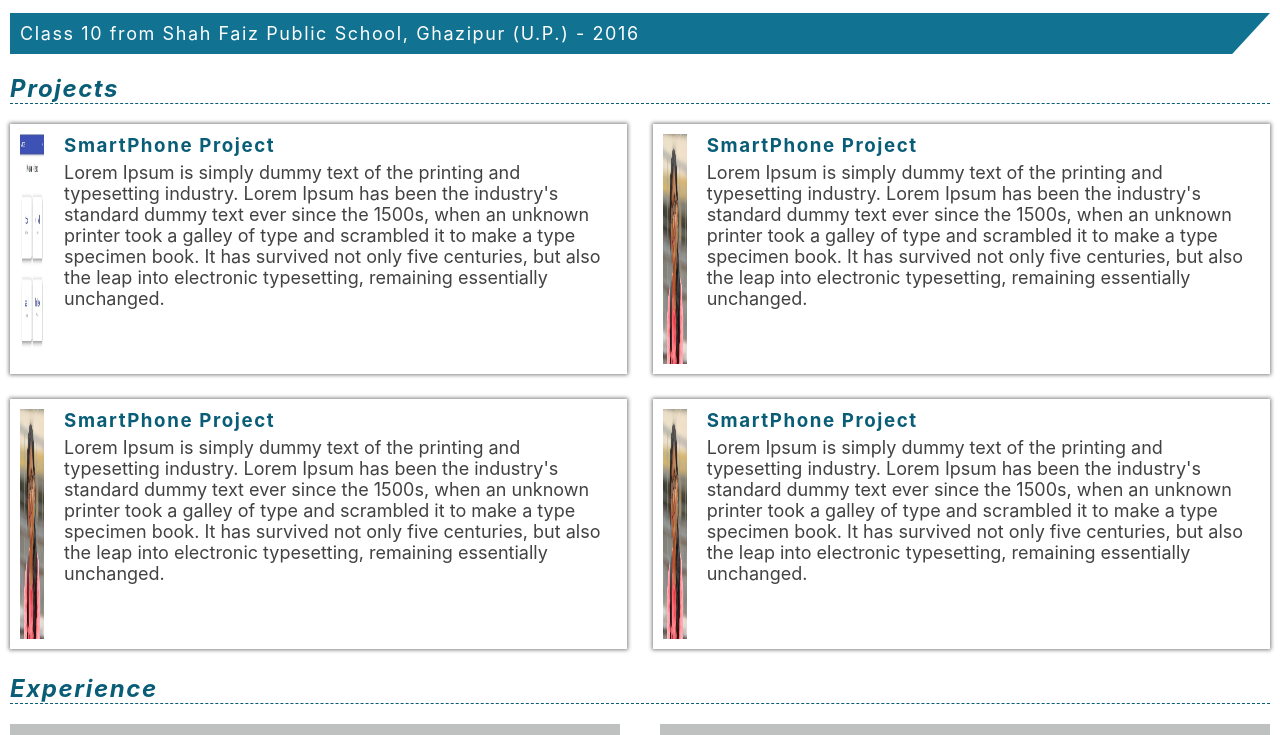
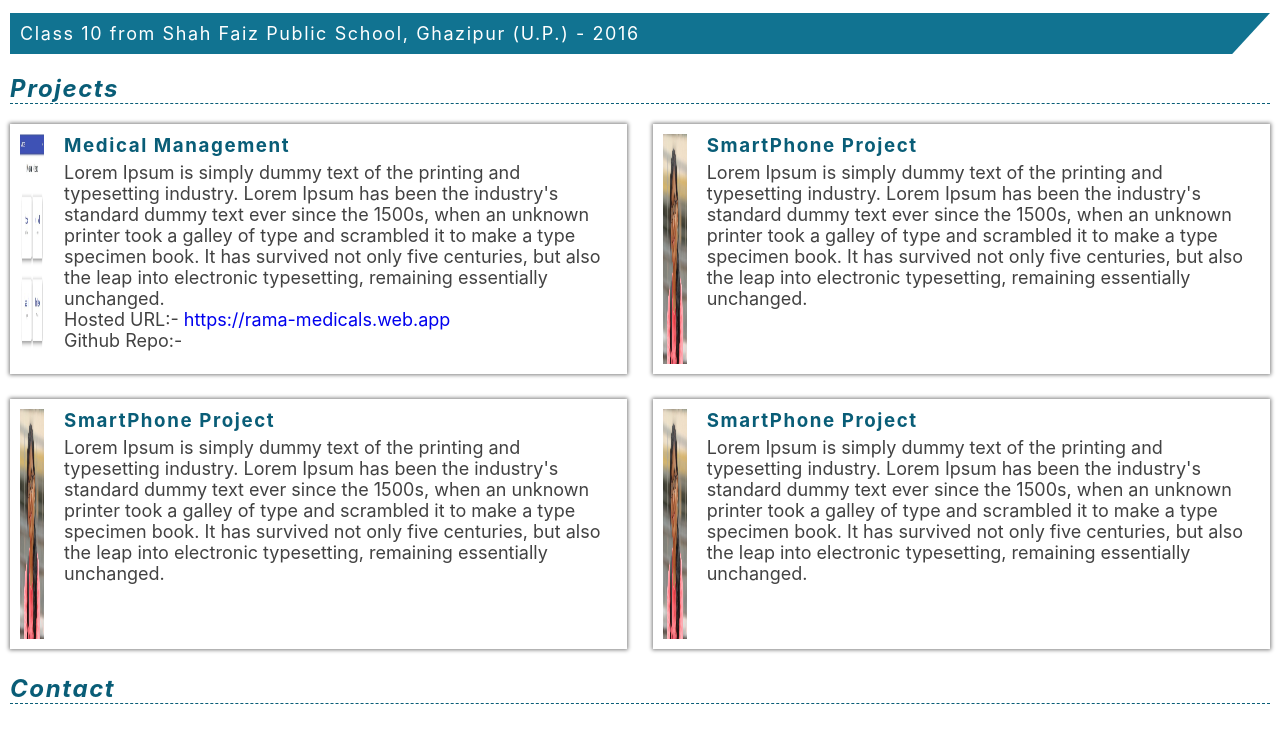
Before and after one commit to priya-singh07/Portfolio, a React (Create React App) app in the folder client/: page / in a window 1280 px wide. Shown: the part 1000-1735 px from the top of the page. Built offline with nearby package versions, Linux system fonts and the light colour scheme.

Commit message:
project edit

```diff
--- a/client/package.json
+++ b/client/package.json
@@ -13,6 +13,7 @@
     "react-router-dom": "^6.2.1",
     "react-scripts": "5.0.0",
     "react-scroll": "^1.8.4",
+    "react-scrolling-nav": "^1.1.5",
     "typewriter-effect": "^2.18.2",
     "web-vitals": "^2.1.2"
   },
--- a/client/src/App.js
+++ b/client/src/App.js
@@ -34,7 +34,7 @@ function App() {
 
   <Routes>
 
-    <Route exact path="/" element = {[<Header/>,<About/>,<Education/>,<Projects/>,<Experience />,<Contact/>]} />
+    <Route exact path="/" element = {[<Header/>,<About/>,<Education/>,<Projects/>,<Contact/>]} />
 
     <Route path="/login" exact element = {<Login />} > </Route>
 
@@ -46,7 +46,7 @@ function App() {
 
     <Route exact path="/editProject/:id" element = {<EditProjects />} />
 
-    <Route exact path="/editExperience/:id" element = {<EditExperience />} />
+    {/* <Route exact path="/editExperience/:id" element = {<EditExperience />} /> */}
 
     </Routes>
     <Footer />
--- a/client/src/components/homepages/project.js
+++ b/client/src/components/homepages/project.js
@@ -1,4 +1,5 @@
 import React from 'react';
+import { Link } from 'react-router-dom';
 import photo from '../../images/priya.jpg';
 import photo1 from '../../images/ss1.jpeg';
 
@@ -15,11 +16,13 @@ const Project = () => {
                             <img src={photo1} alt='' />
                         </div>
                         <div className='single-project-info'>
-                            <h3>SmartPhone Project</h3>
+                            <h3>Medical Management</h3>
                             <p>Lorem Ipsum is simply dummy text of the printing and typesetting industry.
                     Lorem Ipsum has been the industry's standard dummy text ever since the 1500s, when an unknown printer took a galley of
                     type and scrambled it to make a type specimen book. It has survived not only five centuries, but also the leap into
                     electronic typesetting, remaining essentially unchanged.</p>
+                    <p>Hosted URL:- <a href='https://rama-medicals.web.app' target='_blank'>https://rama-medicals.web.app</a></p>
+                    <p>Github Repo:- </p>
                         </div>
                     </div>
 
```
Also changed, not shown: 1 other file (tests, documents, lock files or other folders).
